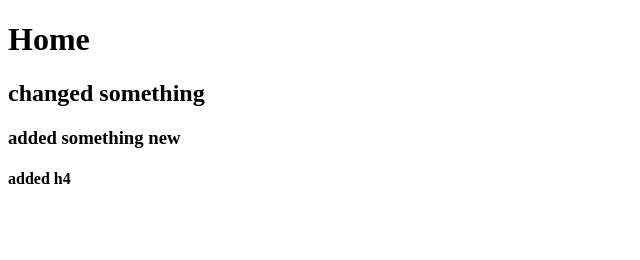
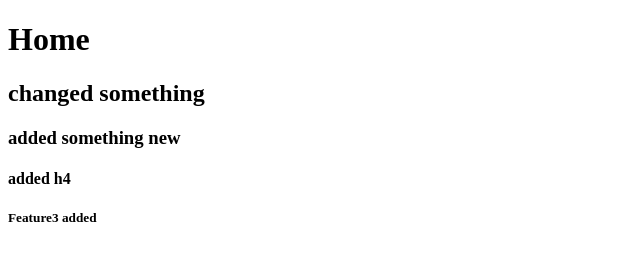
Before and after one commit to aiswarya8110/gitRepo, a plain HTML site: page New folder/index.html in a window 1280 px wide. Shown: the full height of the page, 0-640 px from the left. Drawn offline with Linux system fonts and the light colour scheme.

Commit message:
added faeture3

```diff
--- a/New folder/index.html
+++ b/New folder/index.html
@@ -10,5 +10,6 @@
     <h2>changed something</h2>
     <h3>added something new</h3>
     <h4>added h4</h4>
+    <h5>Feature3 added</h5>
 </body>
 </html>
```
